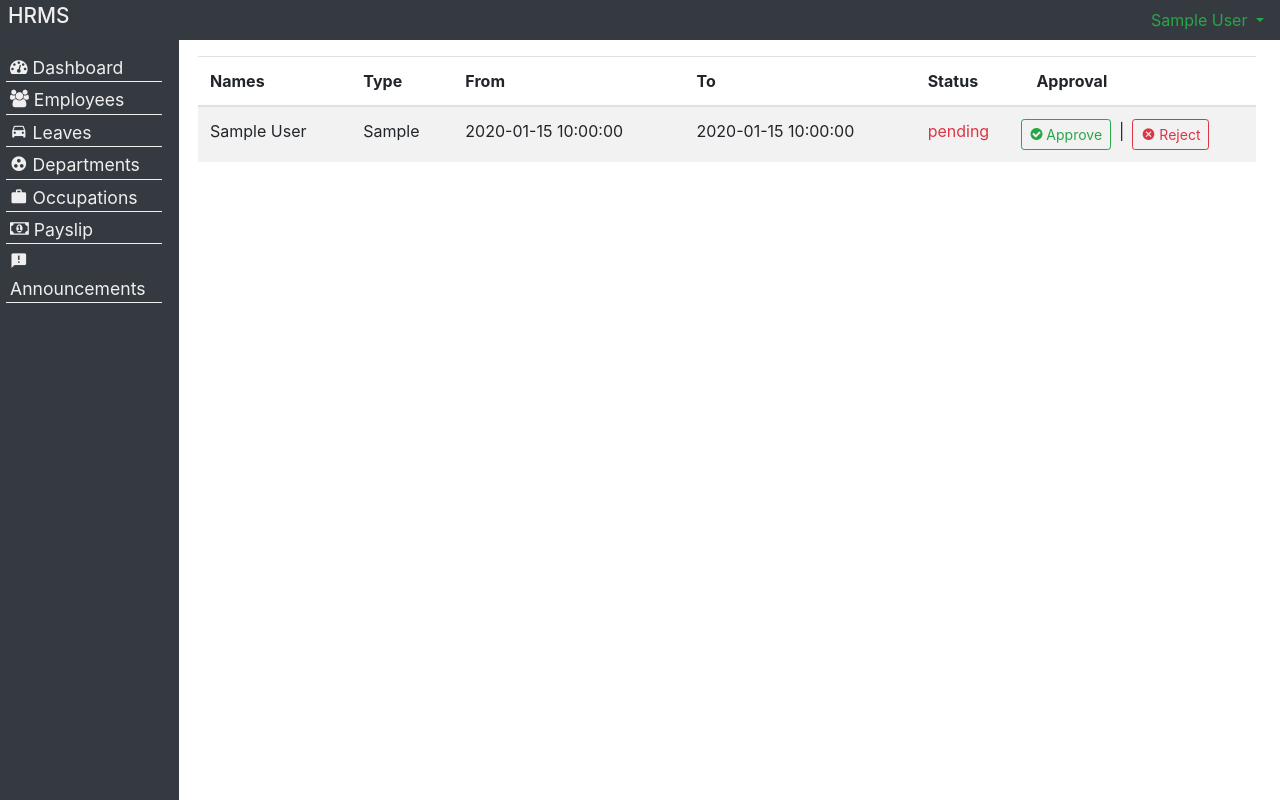
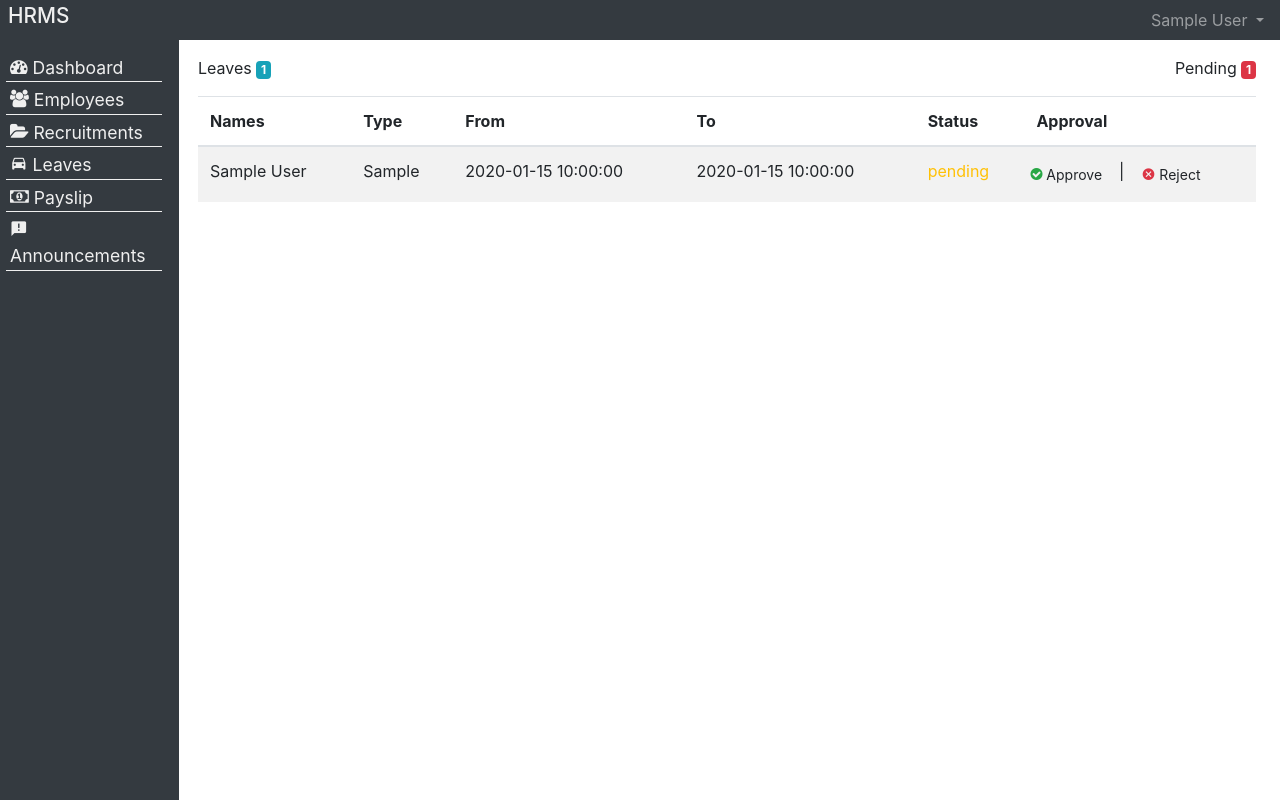
Before and after one commit to AlexWambui/HRClarity, a PHP site: page /app/leaves.php in a window 1280 px wide. Run offline with PHP 8.4, Linux system fonts and the light colour scheme; the visitor is signed in with stand-in values (Sample User, id 1); tables that the repository leaves empty or names only in its code hold one stand-in row (values such as "Sample post"); some web fonts are replaced.

Commit message:
Update leaves.php
made different table bodies for hr and admins + users

```diff
--- a/app/leaves.php
+++ b/app/leaves.php
@@ -16,18 +16,18 @@ if(isset($_REQUEST['from_date'])){
     setcookie('success', "leave sent", time()+2);
     header('location: leaves.php');
 }
-if($_SESSION['id'] == 2) {
-    $sql_fetch_leaves = "SELECT * FROM leaves LEFT JOIN users ON leaves.user_id = users.id";
+if($_SESSION['user_level'] == 2) {
+    $sql_fetch_leaves = "SELECT leaves.id as leave_id, leaves.leave_type, leaves.from_date, leaves.to_date, leaves.status, leaves.user_id as user_id, leaves.date_created, users.first_name, users.last_name FROM leaves LEFT JOIN users ON leaves.user_id = users.id ORDER BY date_created DESC";
     $execute_sql_fetch_leaves = mysqli_query($db_conn, $sql_fetch_leaves) or die(mysqli_error($db_conn));
     $fetched_leaves = mysqli_fetch_all($execute_sql_fetch_leaves, 1);
-    mysqli_close($db_conn);
+
 }
-if($_SESSION['id'] == 1 or $_SESSION['id'] == 3){
+if($_SESSION['user_level'] == 1 or $_SESSION['user_level'] == 3){
     $id = $_SESSION['id'];
-    $sql_fetch_leaves = "SELECT * FROM leaves LEFT JOIN users ON leaves.user_id = users.id WHERE user_id = $id ";
-    $execute_sql_fetch_leaves = mysqli_query($db_conn, $sql_fetch_leaves) or die(mysqli_error($db_conn));
-    $fetched_leaves = mysqli_fetch_all($execute_sql_fetch_leaves, 1);
-    mysqli_close($db_conn);
+    $sql_fetch_leave = "SELECT * FROM leaves LEFT JOIN users ON leaves.user_id = users.id WHERE user_id = $id ORDER BY date_created DESC";
+    $execute_sql_fetch_leave = mysqli_query($db_conn, $sql_fetch_leave) or die(mysqli_error($db_conn));
+    $fetched_leave = mysqli_fetch_all($execute_sql_fetch_leave, 1);
+
 }
 ?>
 <!doctype html>
@@ -47,8 +47,12 @@ include_once 'includes/side_navbar.php';
             <div class="col-lg-8 <?php if($_SESSION['id'] == 2) echo 'col-lg-12' ?>">
                 <?php if($_SESSION['id'] == 2): ?>
                     <?= alerts(); ?>
+                <div class="container_header d-flex justify-content-between">
+                    <p>Leaves <span class="badge badge-info"><?=count_leaves()?></span></p>
+                    <p>Pending <span class="badge badge-danger"><?=count_pending_leaves()?></span></p>
+                </div>
                 <?php endif; ?>
-                <table id="example" class="table table-striped">
+                <table id="" class="table table-striped">
                     <thead>
                     <tr>
                         <?php if($_SESSION['id'] == 2): ?>
@@ -61,42 +65,49 @@ include_once 'includes/side_navbar.php';
                         <?php if($_SESSION['id'] == 2): ?>
                         <th>Approval</th>
                         <?php endif; ?>
-<!--                        <th>Action</th>-->
                     </tr>
                     </thead>
                     <tbody>
-                    <?php foreach ($fetched_leaves as $leave): ?>
+                    <?php if($_SESSION['user_level'] == 1 or $_SESSION['user_level'] == 3): ?>
+                    <?php foreach($fetched_leave as $leave): ?>
                         <tr>
-                            <?php if($_SESSION['id'] == 2): ?>
+                            <?php if($_SESSION['user_level'] == 2): ?>
                             <td><?= $leave['first_name'].' '.$leave['last_name'] ?></td>
                             <?php endif; ?>
                             <td> <?= $leave["leave_type"] ?></td>
                             <td> <?= $leave["from_date"] ?></td>
                             <td> <?= $leave["to_date"] ?></td>
-                            <td class="text-success <?php if ($leave['status'] == 'pending' or $leave['status'] == 'rejected') echo 'text-danger' ?>"> <?= $leave["status"] ?></td>
-                            <?php if($_SESSION['id'] == 2): ?>
+                            <td class="text-success <?php if ($leave['status'] == 'pending') echo 'text-warning'; if($leave['status'] == 'rejected') echo 'text-danger'; ?>"> <?= $leave["status"] ?></td>
+                        </tr>
+                    <?php endforeach; ?>
+                    <?php endif; ?>
+                    <?php if($_SESSION['user_level'] == 2): ?>
+                    <?php foreach($fetched_leaves as $leave): ?>
+                    <tr>
+                        <td><?= $leave['first_name'].' '.$leave['last_name'] ?></td>
+                        <td> <?= $leave["leave_type"] ?></td>
+                        <td> <?= $leave["from_date"] ?></td>
+                        <td> <?= $leave["to_date"] ?></td>
+                        <td class="text-success <?php if ($leave['status'] == 'pending') echo 'text-warning'; if($leave['status'] == 'rejected') echo 'text-danger'; ?>"> <?= $leave["status"] ?></td>
                         <td>
                             <div class="row d-flex">
                                 <form action="includes/functions.php" method="post" class="form-inline mr-2">
-                                        <input type="hidden" name="id" id="id" value="<?= $leave['id'] ?>">
-                                        <button class="btn btn-outline-success btn-sm" type="submit" name="approve_leave"><span class="icon-check-circle"></span> Approve</button>
+                                    <input type="hidden" name="id" id="id" value="<?= $leave['leave_id'] ?>">
+                                    <button class="btn btn-sm" type="submit" name="approve_leave"><span class="text-success icon-check-circle"></span> Approve</button>
                                 </form> |
                                 <form action="includes/functions.php" method="post" class="form-inline ml-2">
-                                        <input type="hidden" name="id" id="id" value="<?= $leave['id'] ?>">
-                                        <button class="btn btn-outline-danger btn-sm" type="submit" name="reject_leave"><span class="icon-cancel"></span> Reject</button>
+                                    <input type="hidden" name="id" id="id" value="<?= $leave['leave_id'] ?>">
+                                    <button class="btn btn-sm" type="submit" name="reject_leave"><span class="text-danger icon-cancel"></span> Reject</button>
                                 </form>
                             </div>
                         </td>
-                            <?php endif; ?>
-<!--                            <td>-->
-<!--                                <a href="print_leave.php?id=--><?//=$_SESSION['id']?><!--"><span class="table_icons icon-print2 text-success"></span></a>-->
-<!--                            </td>-->
                     </tr>
                     <?php endforeach; ?>
+                    <?php endif; ?>
                     </tbody>
                 </table>
             </div>
-            <?php if($_SESSION['id']==1 or $_SESSION['id']==3): ?>
+            <?php if($_SESSION['user_level'] == 1 or $_SESSION['user_level'] == 3): ?>
             <div class="col-lg-4">
                 <div class="card">
                     <div class="card-header">
```
Lines whose indentation alone changed are shown as unchanged.
